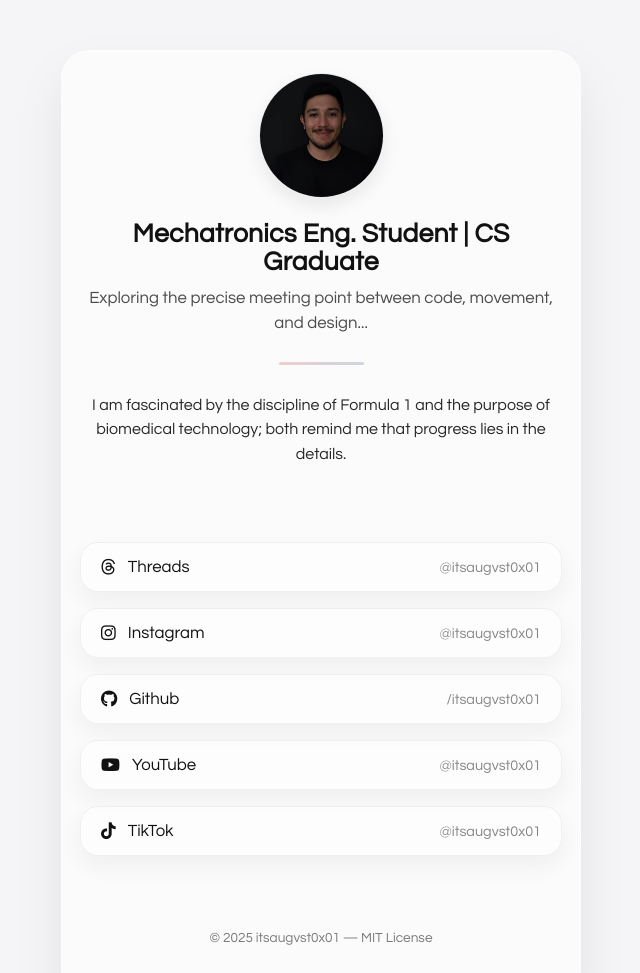
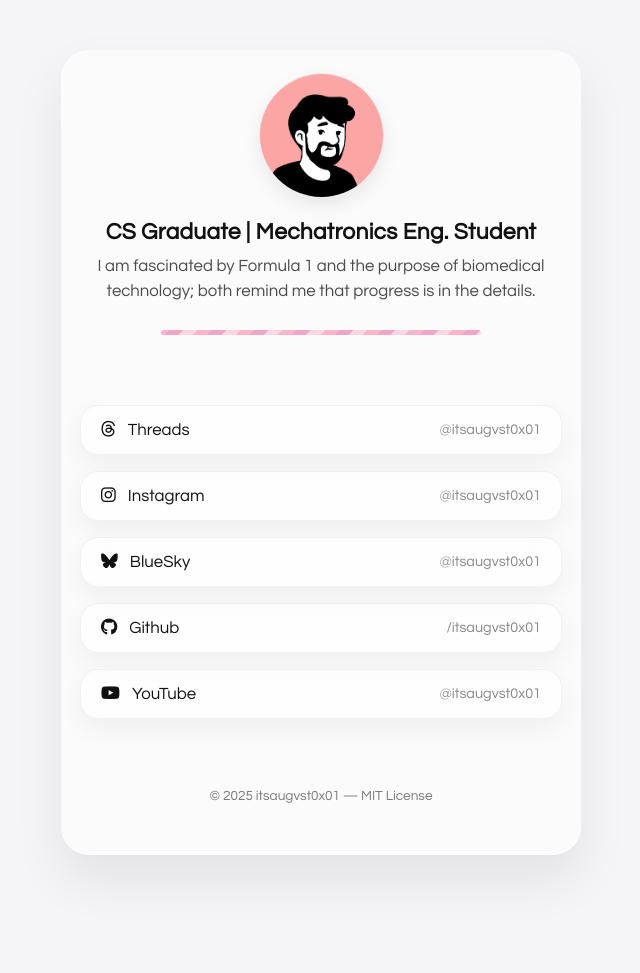
Before and after one commit to itsaugvst0x01/itsaugvst0x01_links, a plain HTML site: page index.html in a window 1280 px wide. Shown: the top 973 px of the page, without its empty margins (319-959 px from the left). After the commit the page ends 905 px from the top, so only its background shows below. Drawn offline with Linux system fonts and the light colour scheme.

Commit message:
Update --

```diff
--- a/index.html
+++ b/index.html
@@ -4,6 +4,7 @@
     <meta charset="UTF-8" />
     <meta name="viewport" content="width=device-width, initial-scale=1.0" />
     <title>itsaugvst0x01 - links</title>
+    <link rel="shortcut icon" href="Media/avatartion.png" type="image/x-icon">
     <script src="https://kit.fontawesome.com/fc8a02832e.js" crossorigin="anonymous"></script>
 
     <style>
@@ -38,14 +39,21 @@
             background: rgba(255,255,255,0.55);
             box-shadow: 0 25px 50px rgba(0,0,0,0.08);
             border: 1px solid rgba(255,255,255,0.55);
+
+            opacity: 0;
+            transform: translateY(22px) scale(0.985);
+            transition: opacity .8s ease, transform .8s cubic-bezier(.16,.82,.29,1);
         }
 
-        /* Section rhythm */
+        .container.loaded {
+            opacity: 1;
+            transform: translateY(0) scale(1);
+        }
+
         .section {
             margin-bottom: 55px;
         }
 
-        /* Profile section */
         .profile-wrapper {
             text-align: center;
         }
@@ -62,7 +70,7 @@
         }
 
         .title {
-            font-size: 1.65rem;
+            font-size: 1.42rem;
             font-weight: 700;
             margin-bottom: 10px;
             letter-spacing: 0.3px;
@@ -75,30 +83,38 @@
             line-height: 1.55rem;
         }
 
-        /* Subtle F1 accent bar */
+        /* Sakura striped accent bar — now fully responsive */
         .accent-bar {
-            width: 85px;
-            height: 3px;
-            margin: 0 auto 28px auto;
-            border-radius: 30px;
-            background: linear-gradient(90deg, #ba0000, #002b6b);
-            opacity: 0.18;
+            width: min(320px, 90%);
+            height: 5px;
+            margin: 0 auto 8px auto;
+            border-radius: 40px;
+
+            background-size: 200% 100%;
+            background-image: repeating-linear-gradient(
+                135deg,
+                #ffb7c5 0px,
+                #ffb7c5 10px,
+                #ff7aa2 10px,
+                #ff7aa2 20px,
+                #e95f98 20px,
+                #e95f98 30px
+            );
+
+            animation: sakuraStripe 3.5s linear infinite;
+            opacity: 0.55;
         }
 
-        .bio {
-            font-size: 1rem;
-            line-height: 1.55rem;
-            opacity: 0.9;
-            text-align: center;
-            padding: 0 8px;
+        @keyframes sakuraStripe {
+            0% { background-position: 0 0; }
+            100% { background-position: 200% 0; }
         }
 
-        /* Links section */
         .links-section {
             display: flex;
             flex-direction: column;
             gap: 16px;
-            padding: 20px 0;
+            padding: 15px 0;
         }
 
         .link-btn {
@@ -135,71 +151,35 @@
             font-size: 0.9rem;
         }
 
-        /* Scroll fade-in effect */
-        .fade-in {
-            opacity: 0;
-            transform: translateY(12px);
-            animation: fadeUp .8s ease forwards;
-        }
+        @media (max-width: 480px) {
+            body { padding: 35px 16px; }
 
-        @keyframes fadeUp {
-            0% {
-                opacity: 0;
-                transform: translateY(22px) scale(0.97);
-                filter: blur(4px);
+            .title { font-size: 1.35rem; }
+            .subtitle { font-size: 0.95rem; }
+
+            .link-btn {
+                font-size: 0.98rem;
+                padding: 14px 16px;
             }
-            55% {
-                opacity: 1;
-                transform: translateY(6px) scale(1.015);
-                filter: blur(1px);
-            }
-            100% {
-                opacity: 1;
-                transform: translateY(0) scale(1);
-                filter: blur(0);
-            }
-        }
-
-        .fade-in {
-            opacity: 0;
-            transform: translateY(22px);
-            animation: fadeUp 1.15s cubic-bezier(0.18, 0.9, 0.28, 1) forwards;
-        }
-
-        .fade-in {
-            opacity: 0;
-            transform: translateY(18px);
-            animation: fadeUp .9s cubic-bezier(0.15, 0.85, 0.3, 1) forwards;
-        }
-
-        /* Responsive */
-        @media (max-width: 480px) {
-            .title { font-size: 1.45rem; }
-            .subtitle { font-size: 0.95rem; }
-            .bio { font-size: 0.95rem; }
-            .link-btn { font-size: 1rem; padding: 14px 16px; }
         }
     </style>
 </head>
+
 <body>
     <div class="container">
 
-        <!-- Profile Section -->
-        <div class="section profile-wrapper fade-in">
-            <img src="Media/profile.jpg" alt="Profile" class="profile-img" />
+        <div class="section profile-wrapper">
+            <img src="Media/avatartion.png" alt="Profile" class="profile-img" />
 
-            <div class="title">Mechatronics Eng. Student | CS Graduate</div>
-            <div class="subtitle">Exploring the precise meeting point between code, movement, and design...</div>
+            <div class="title">CS Graduate | Mechatronics Eng. Student</div>
+            <div class="subtitle">
+                I am fascinated by Formula 1 and the purpose of biomedical technology; both remind me that progress is in the details.
+            </div>
 
             <div class="accent-bar"></div>
-
-            <div class="bio">
-                I am fascinated by the discipline of Formula 1 and the purpose of biomedical technology; both remind me that progress lies in the details.
-            </div>
         </div>
 
-        <!-- Links Section -->
-        <div class="section links-section fade-in" style="animation-delay: .2s;">
+        <div class="section links-section">
 
             <a href="https://www.threads.com/@itsaugvst0x01" class="link-btn" target="_blank">
                 <div class="icon-label"><i class="fa-brands fa-threads"></i> Threads</div>
@@ -208,6 +188,11 @@
 
             <a href="https://www.instagram.com/itsaugvst0x01/" class="link-btn" target="_blank">
                 <div class="icon-label"><i class="fa-brands fa-instagram"></i> Instagram</div>
+                <span class="meta">@itsaugvst0x01</span>
+            </a>
+
+            <a href="https://www.tiktok.com/@itsaugvst0x01" class="link-btn" target="_blank">
+                <div class="icon-label"><i class="fa-brands fa-bluesky"></i> BlueSky</div>
                 <span class="meta">@itsaugvst0x01</span>
             </a>
 
@@ -221,21 +206,22 @@
                 <span class="meta">@itsaugvst0x01</span>
             </a>
 
-            <a href="https://www.tiktok.com/@itsaugvst0x01" class="link-btn" target="_blank">
-                <div class="icon-label"><i class="fa-brands fa-tiktok"></i> TikTok</div>
-                <span class="meta">@itsaugvst0x01</span>
-            </a>
-
         </div>
 
-    <!-- Footer moved inside container for cleaner UX -->
         <footer style="text-align:center; margin-top:32px; opacity:0.55; font-size:0.85rem; padding-bottom:6px;">
             © 2025 itsaugvst0x01 — MIT License
         </footer>
 
     </div>
 
+    <script>
+        window.addEventListener("load", () => {
+            const card = document.querySelector(".container");
+            if (card) {
+                setTimeout(() => card.classList.add("loaded"), 80);
+            }
+        });
+    </script>
 
-    </div>
 </body>
 </html>
```
Also changed, not shown: Media/avatartion.png (added), Media/profile.jpg (deleted).
